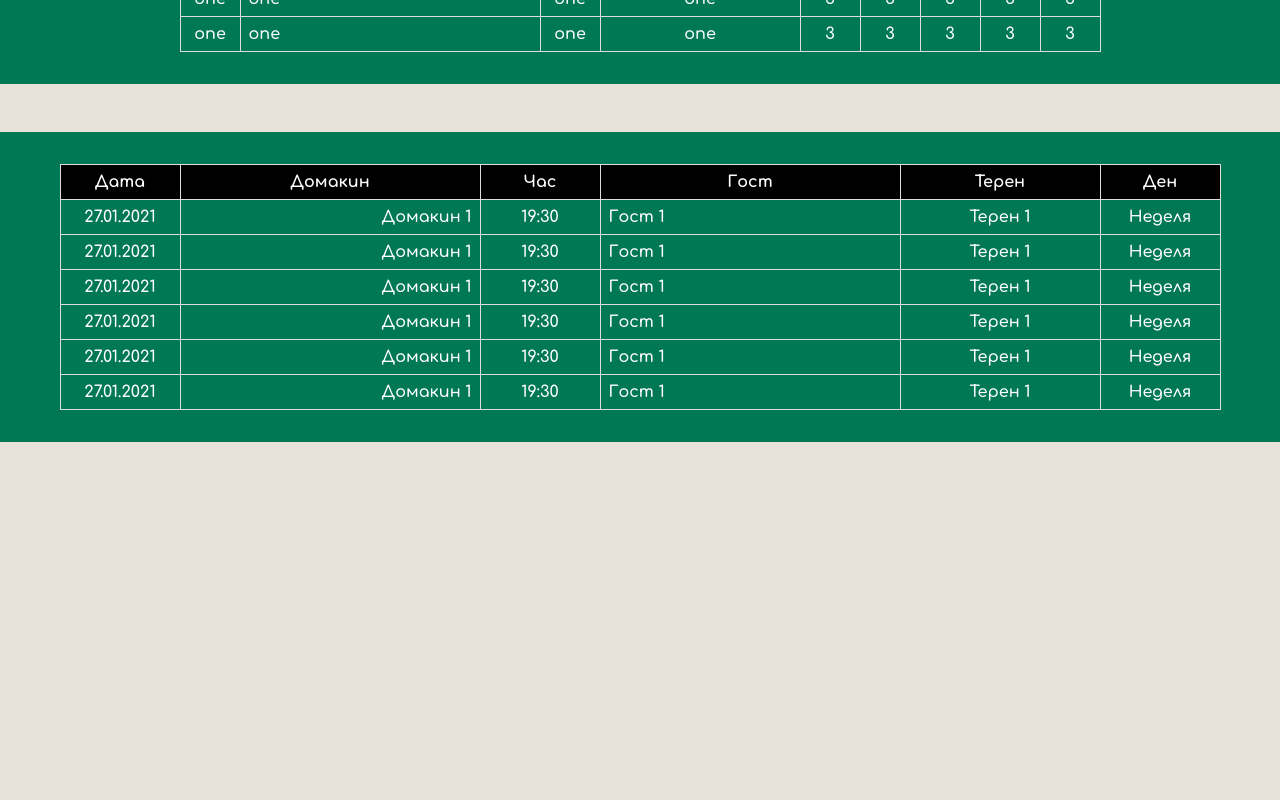
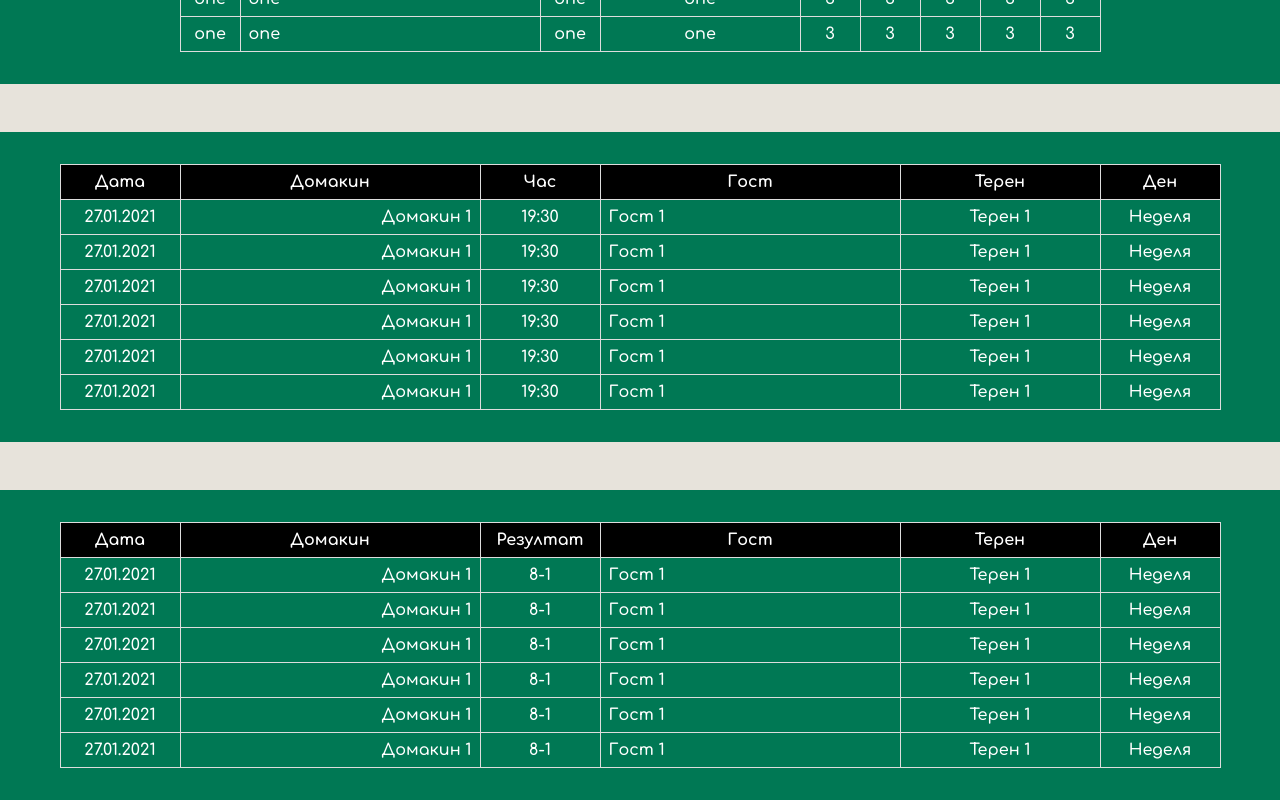
Before and after one commit to gKotseva/SofiaPremierLeague, a React (Vite) app in the folder client/: page / in a window 1280 px wide. Shown: the part 982-1782 px from the top of the page. Before the commit the page ends 1424 px from the top, so only its background shows below. Built offline with nearby package versions, Linux system fonts and the light colour scheme.

Commit message:
New component added to app

```diff
--- a/client/src/App.jsx
+++ b/client/src/App.jsx
@@ -4,6 +4,7 @@ import {BrowserRouter} from 'react-router-dom'
 import { Home } from './components/home/Home'
 import { TableStandings } from './components/tables/tableStandings/TableStandings'
 import { TableFixtures } from './components/tables/tableFixtures/TableFixtures'
+import { TableResults } from './components/tables/tableResults/TableResults'
 
 function App() {
 
@@ -14,6 +15,7 @@ function App() {
       <Home />
       <TableStandings />
       <TableFixtures />
+      <TableResults />
     </BrowserRouter>
     </>
   )
```
